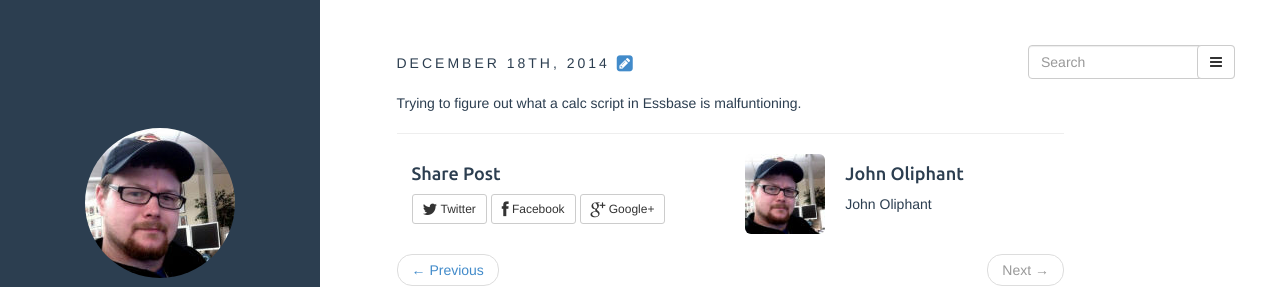
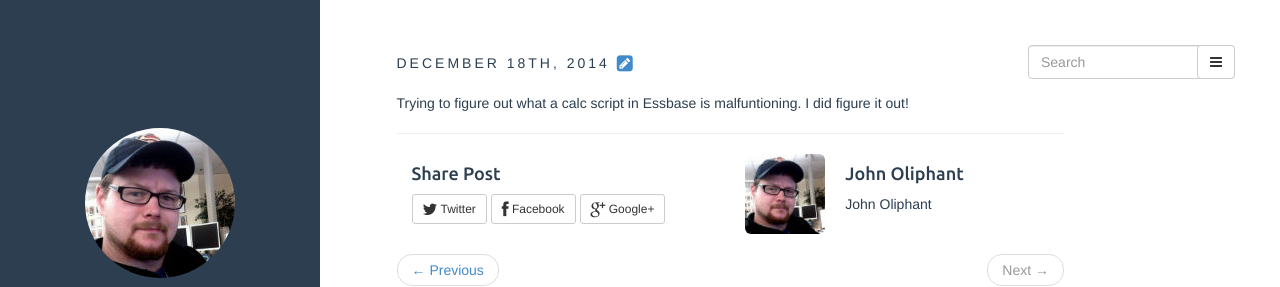
Before and after one commit to tnotm/tnotm.github.io, a Jekyll site: the page built from _posts/2014-12-18-note-14-48-20.md, in a window 1280 px wide. Shown: the top 287 px of the page. Built offline with Jekyll 4.4.1, drawn with Linux system fonts in a browser that asks for light colours; comment, search, counter and statistics services are not loaded.

Commit message:
update from Jekyller

```diff
--- a/_posts/2014-12-18-note-14-48-20.md
+++ b/_posts/2014-12-18-note-14-48-20.md
@@ -1,17 +1,18 @@
 ---
 categories:
   - notes
+comment:
 date: '2014-12-18'
 fullview: true
+info:
 layout: post
-sha: e2cfc637c23d12a1208b90addc6c379c568e2486
+published: true
+sha: d2f376b9de98ba89545010128d63044a0526b106
 slug: note-14-48-20
+tags: []
 title:
-info:
-comment:
-tags: []
-published: true
 
 ---
 
 Trying to figure out what a calc script in Essbase is malfuntioning.
+I did figure it out!
```
